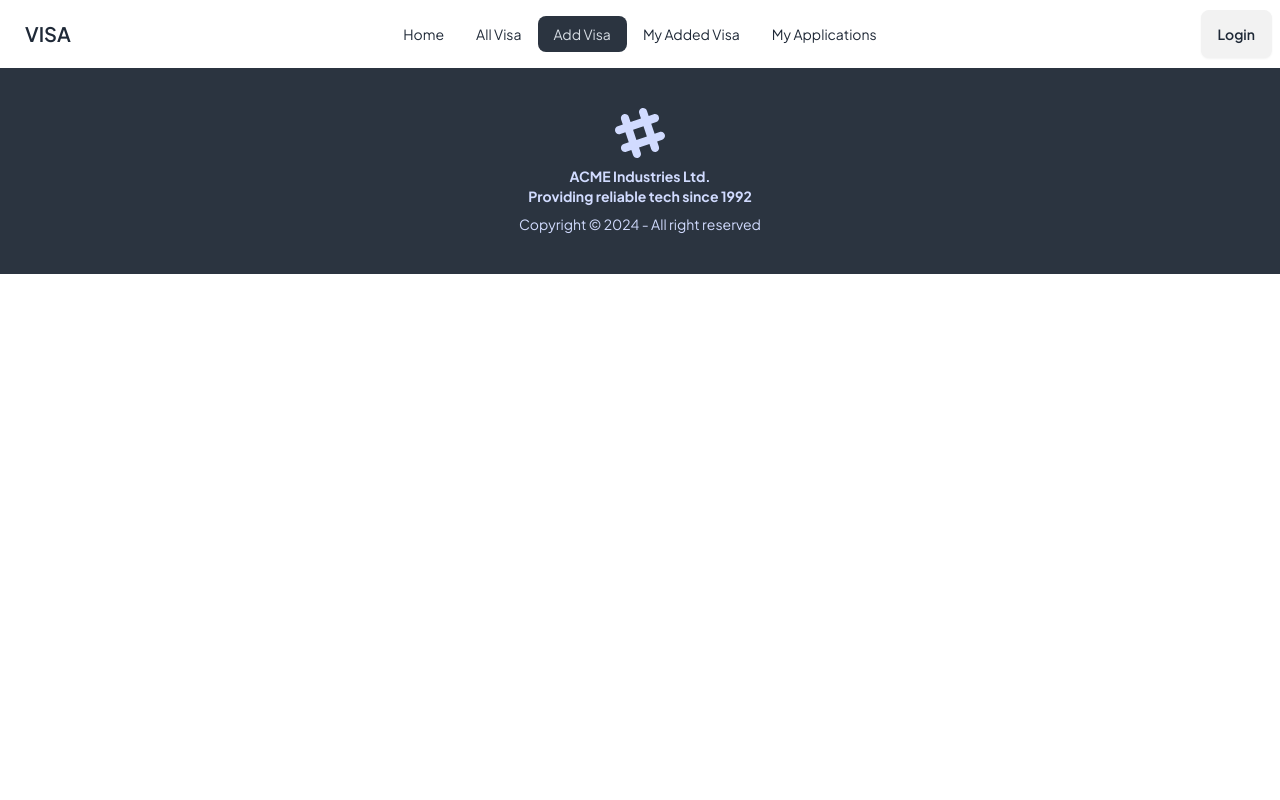
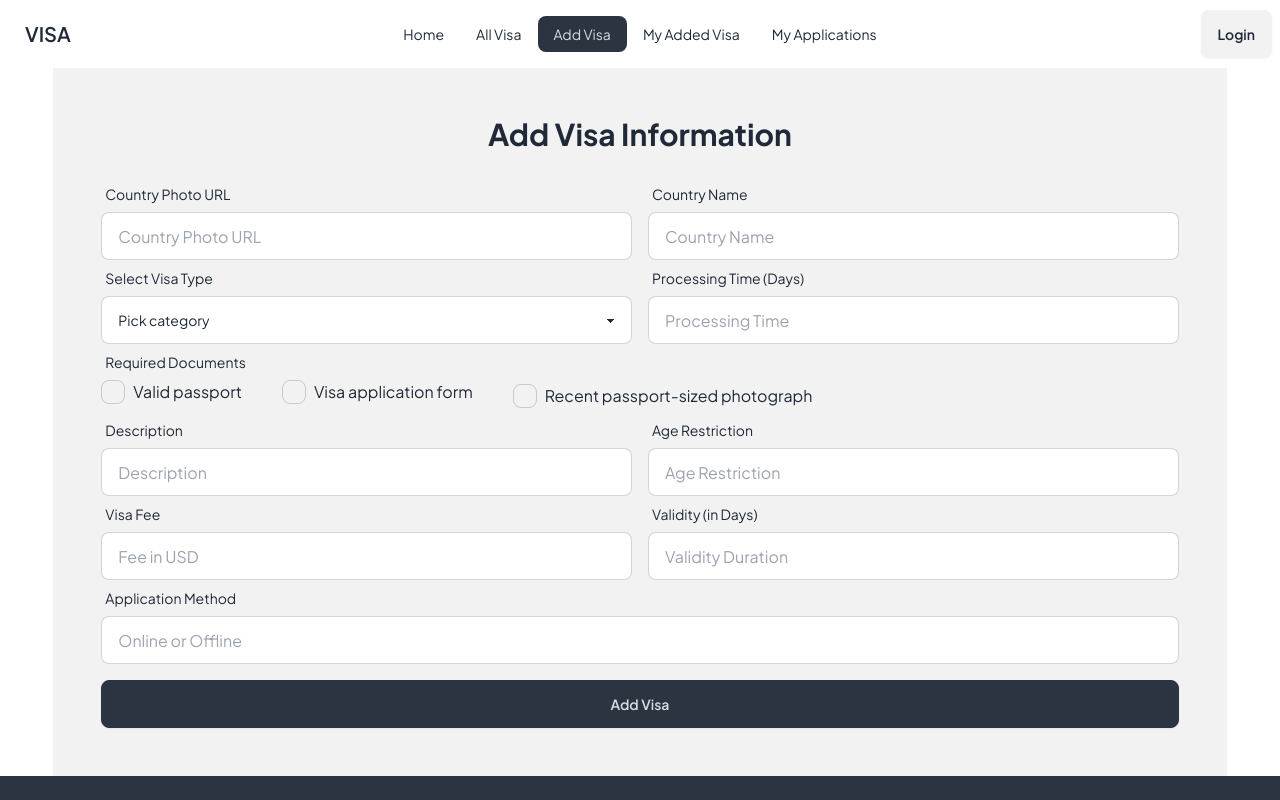
Before and after one commit to ornobaadi/Visa-Navigator-Client, a React (Vite) app: page /addvisa in a window 1280 px wide. Shown: the top 800 px of the page. Built offline with nearby package versions, Linux system fonts and the light colour scheme.

Commit message:
Visa Added

```diff
--- a/package.json
+++ b/package.json
@@ -15,7 +15,8 @@
     "react": "^18.3.1",
     "react-dom": "^18.3.1",
     "react-router-dom": "^7.0.2",
-    "sort-by": "^1.2.0"
+    "sort-by": "^1.2.0",
+    "sweetalert2": "^11.14.5"
   },
   "devDependencies": {
     "@eslint/js": "^9.15.0",
--- a/src/pages/AddVisa.jsx
+++ b/src/pages/AddVisa.jsx
@@ -1,8 +1,160 @@
+import Swal from 'sweetalert2'
 
 const AddVisa = () => {
+
+    const handleAddVisa = e =>{
+        e.preventDefault();
+
+        const form = e.target;
+
+        const countryPhoto = form.countryPhoto.value;
+        const countryName = form.countryName.value;
+        const visaType = form.visaType.value;
+        const processingTime = form.processingTime.value;
+        const requiredDocuments = Array.from(
+            form.requiredDocuments
+        )
+            .filter((checkbox) => checkbox.checked)
+            .map((checkbox) => checkbox.value);
+
+        const description = form.description.value;
+        const fee = form.fee.value;
+        const validity = form.validity.value;
+        const applicationMethod = form.applicationMethod.value;
+
+        const newVisa = {countryPhoto, countryName, visaType,  processingTime, requiredDocuments, description, fee, validity, applicationMethod }
+        console.log(newVisa);
+
+        // send data to server
+        fetch('http://localhost:5000/visa',{
+            method: 'POST',
+            headers: {
+                'content-type' : 'application/json'
+            },
+            body: JSON.stringify(newVisa)
+        })
+        .then(res => res.json())
+        .then(data => {
+            console.log(data);
+            if(data.insertedId){
+                Swal.fire({
+                    position: "top-center",
+                    icon: "success",
+                    title: "Visa Application Created",
+                    showConfirmButton: false,
+                    timer: 1000
+                });
+            }
+        })
+
+
+    }
+
     return (
-        <div>
+        <div className="bg-base-200 p-12 w-11/12 mx-auto">
+            <h2 className="text-center text-3xl font-bold mb-6">Add Visa Information</h2>
+            <form onSubmit={handleAddVisa}>
+                {/* Country Image and Name */}
+                <div className="md:flex gap-4">
+                    <div className="form-control md:w-1/2">
+                        <label className="label">
+                            <span className="label-text">Country Photo URL</span>
+                        </label>
+                        <input type="text" name="countryPhoto" placeholder="Country Photo URL" className="input input-bordered w-full" />
+                    </div>
+                    <div className="form-control md:w-1/2">
+                        <label className="label">
+                            <span className="label-text">Country Name</span>
+                        </label>
+                        <input type="text" name="countryName" placeholder="Country Name" className="input input-bordered w-full" />
+                    </div>
+                </div>
 
+                {/* Visa Type and Processing Time */}
+                <div className="md:flex gap-4">
+                    <div className="form-control md:w-1/2">
+                        <label className="label">
+                            <span className="label-text">Select Visa Type</span>
+                        </label>
+                        <select name="visaType" className="select select-bordered w-full">
+                            <option disabled selected>Pick category</option>
+                            <option>Tourist Visa</option>
+                            <option>Student Visa</option>
+                            <option>Official Visa</option>
+                        </select>
+                    </div>
+                    <div className="form-control md:w-1/2">
+                        <label className="label">
+                            <span className="label-text">Processing Time (Days)</span>
+                        </label>
+                        <input type="number" name="processingTime" placeholder="Processing Time" className="input input-bordered w-full" />
+                    </div>
+                </div>
+
+                {/* Required Documents */}
+                <div className="form-control">
+                    <label className="label">
+                        <span className="label-text">Required Documents</span>
+                    </label>
+                    <div className="md:flex">
+                        <label className="cursor-pointer flex items-center mb-2 mr-10">
+                            <input type="checkbox" name="requiredDocuments" value="Valid passport" className="checkbox checkbox-neutral" />
+                            <span className="ml-2">Valid passport</span>
+                        </label>
+                        <label className="cursor-pointer flex items-center mb-2 mr-10">
+                            <input type="checkbox" name="requiredDocuments" value="Visa application form" className="checkbox checkbox-neutral" />
+                            <span className="ml-2">Visa application form</span>
+                        </label>
+                        <label className="cursor-pointer flex items-center mr-10">
+                            <input type="checkbox" name="requiredDocuments" value="Recent passport-sized photograph" className="checkbox checkbox-neutral" />
+                            <span className="ml-2">Recent passport-sized photograph</span>
+                        </label>
+                    </div>
+                </div>
+
+                {/* Description and Age Restriction */}
+                <div className="md:flex gap-4">
+                    <div className="form-control md:w-1/2">
+                        <label className="label">
+                            <span className="label-text">Description</span>
+                        </label>
+                        <input type="text" name="description" placeholder="Description" className="input input-bordered w-full" />
+                    </div>
+                    <div className="form-control md:w-1/2">
+                        <label className="label">
+                            <span className="label-text">Age Restriction</span>
+                        </label>
+                        <input type="number" name="ageRestriction" placeholder="Age Restriction" className="input input-bordered w-full" />
+                    </div>
+                </div>
+
+                {/* Fee and Validity */}
+                <div className="md:flex gap-4">
+                    <div className="form-control md:w-1/2">
+                        <label className="label">
+                            <span className="label-text">Visa Fee</span>
+                        </label>
+                        <input type="number" name="fee" placeholder="Fee in USD" className="input input-bordered w-full" />
+                    </div>
+                    <div className="form-control md:w-1/2">
+                        <label className="label">
+                            <span className="label-text">Validity (in Days)</span>
+                        </label>
+                        <input type="number" name="validity" placeholder="Validity Duration" className="input input-bordered w-full" />
+                    </div>
+                </div>
+
+                {/* Application Method */}
+                <div className="form-control">
+                    <label className="label">
+                        <span className="label-text">Application Method</span>
+                    </label>
+                    <input type="text" name="applicationMethod" placeholder="Online or Offline" className="input input-bordered w-full" />
+                </div>
+                {/* Submit Button */}
+                <input type="submit" value="Add Visa" className="btn btn-neutral w-full mt-4" />
+
+            </form>
         </div>
     );
 };
```
Also changed, not shown: 1 other file (tests, documents, lock files or other folders).
